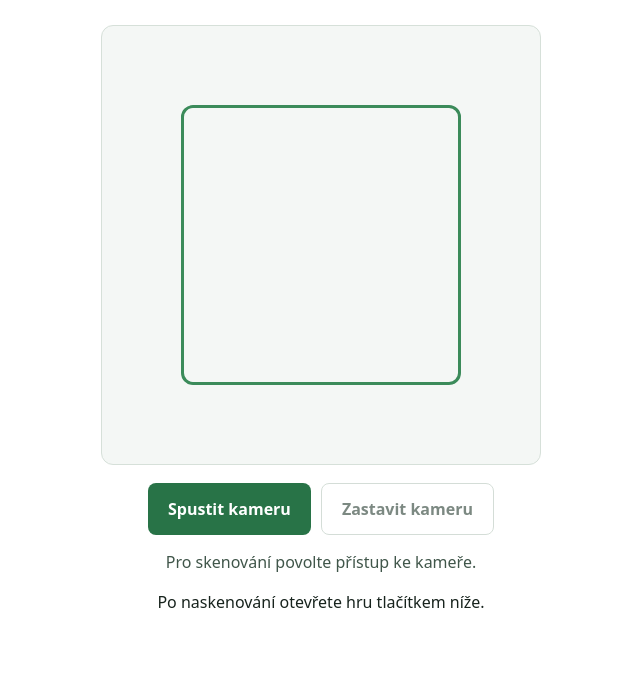
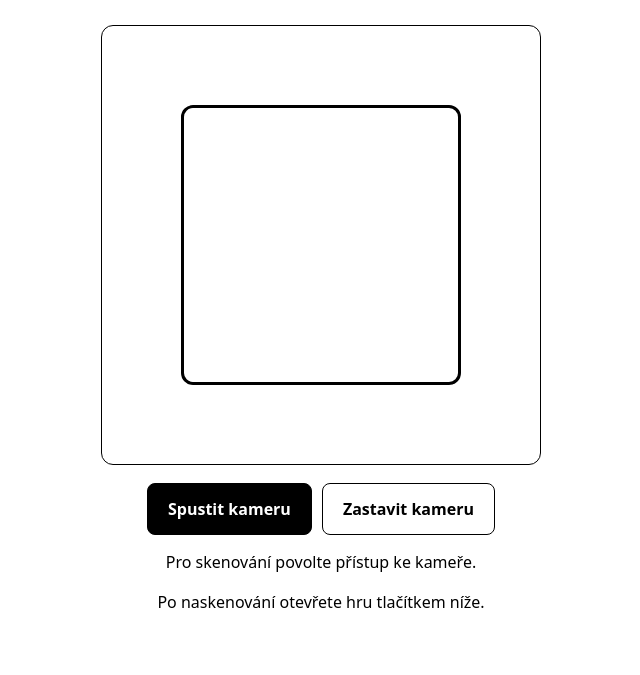
Before and after one commit to wottix/PosterGame, a plain HTML site: page index.html in a window 1280 px wide. Shown: the part 125-800 px from the top of the page, without its empty margins (319-959 px from the left). Drawn offline with nearby package versions, Linux system fonts and the light colour scheme.

Commit message:
Upravit vzhled na černobílý

```diff
--- a/index.html
+++ b/index.html
@@ -7,18 +7,18 @@
   <title>CHKO Labské Pískovce</title>
   <style>
     * { box-sizing: border-box; }
-    body { margin: 0; min-height: 100vh; display: grid; place-items: center; padding: 24px; background: #ffffff; color: #17231d; font: 16px system-ui, sans-serif; }
+    body { margin: 0; min-height: 100vh; display: grid; place-items: center; padding: 24px; background: #ffffff; color: #000000; font: 16px system-ui, sans-serif; }
     main { width: min(100%, 440px); text-align: center; }
     h1 { margin: 0 0 10px; font-size: 2rem; line-height: 1.2; }
-    .subtitle { margin: 0; color: #315343; font-size: 1.2rem; font-weight: 600; }
-    .camera { position: relative; margin: 28px 0 18px; aspect-ratio: 1; overflow: hidden; border: 1px solid #d6e0d9; border-radius: 12px; background: #f4f7f5; }
-    video { width: 100%; height: 100%; object-fit: cover; }
-    .frame { position: absolute; inset: 18%; border: 3px solid #3b8b5a; border-radius: 12px; pointer-events: none; }
-    button, .play { display: inline-block; border: 0; border-radius: 8px; padding: 14px 20px; background: #287347; color: #ffffff; font: inherit; font-weight: 700; text-decoration: none; cursor: pointer; }
-    button:disabled { opacity: .6; cursor: wait; }
+    .subtitle { margin: 0; color: #000000; font-size: 1.2rem; font-weight: 600; }
+    .camera { position: relative; margin: 28px 0 18px; aspect-ratio: 1; overflow: hidden; border: 1px solid #000000; border-radius: 12px; background: #ffffff; }
+    video { width: 100%; height: 100%; object-fit: cover; filter: grayscale(1); }
+    .frame { position: absolute; inset: 18%; border: 3px solid #000000; border-radius: 12px; pointer-events: none; }
+    button, .play { display: inline-block; border: 1px solid #000000; border-radius: 8px; padding: 14px 20px; background: #000000; color: #ffffff; font: inherit; font-weight: 700; text-decoration: none; cursor: pointer; }
+    button:disabled { cursor: wait; }
     .controls { display: flex; justify-content: center; gap: 10px; flex-wrap: wrap; }
-    .stop { background: #ffffff; color: #263b30; border: 1px solid #b8c8bd; }
-    #status { min-height: 1.5em; color: #40564a; }
+    .stop { background: #ffffff; color: #000000; }
+    #status { min-height: 1.5em; color: #000000; }
     @media (max-width: 360px) { body { padding: 16px; } .controls { flex-direction: column; } }
   </style>
 </head>
```
